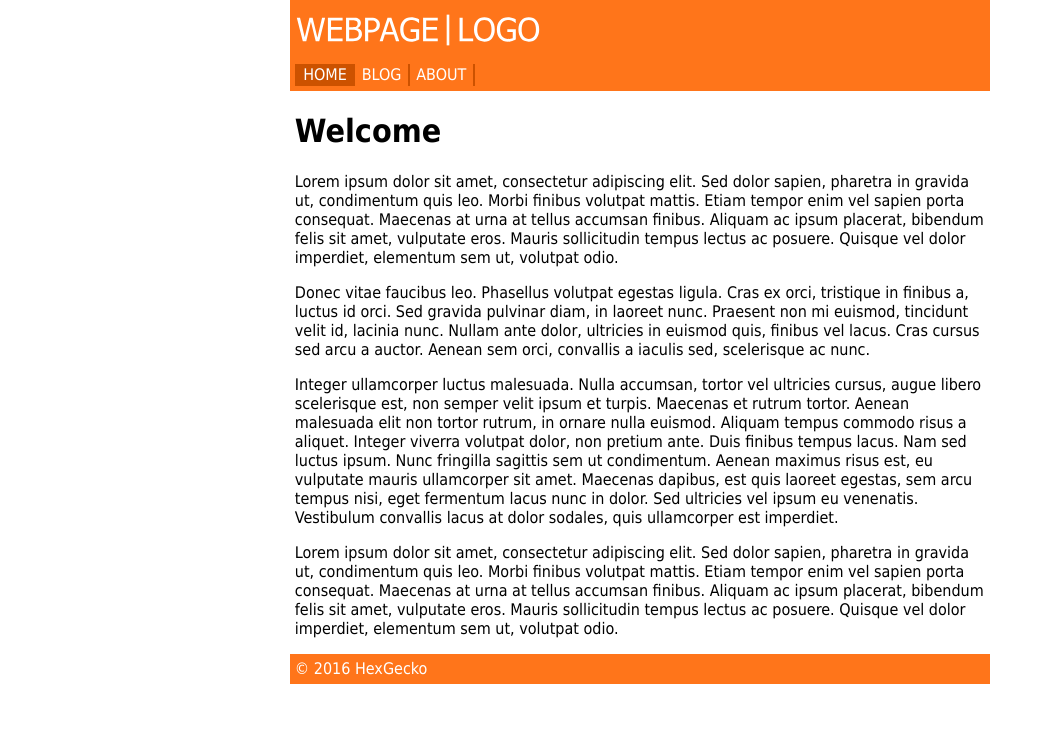
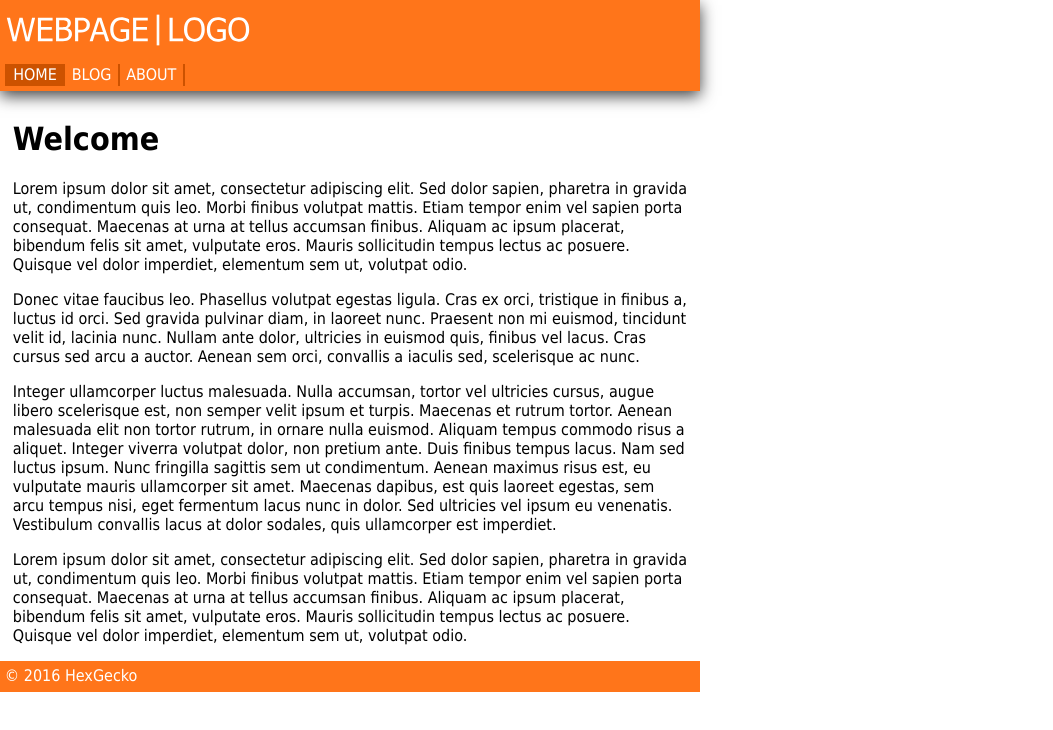
Before and after one commit to hexgecko/js-fsm, a plain HTML site: page docs/webpage/index.html in a window 1280 px wide. Shown: the whole page, without its empty margins (0-1053 px from the left). Drawn offline with nearby package versions, Linux system fonts and the light colour scheme.

Commit message:
Update the single-page website to have a fixed menu.

```diff
--- a/docs/webpage/app/app.js
+++ b/docs/webpage/app/app.js
@@ -102,6 +102,9 @@ for(var hash in pageList) {
         // remove the loading element
         $('#loader').removeClass('show');
         $('.spinner').removeClass('show');
+
+        // scroll to the top when a page is loaded
+        $('html, body').animate({ scrollTop: 0 }, 0);
       }
 
       // reload the current page in case the user change the url while loading
--- a/docs/webpage/css/style.scss
+++ b/docs/webpage/css/style.scss
@@ -2,6 +2,8 @@ $header-font-color:       #fff;
 $header-background-color: #ff751a;
 $header-selected-color:   #cc5200;
 $header-wait-background:  #f3f3f3;
+
+$max-width:               700px;
 
 @mixin display-flex {
   display: -webkit-box;
@@ -49,11 +51,18 @@ $header-wait-background:  #f3f3f3;
 body {
   margin: 0;
   font-family: Tahoma, Verdana, Segoe, sans-serif;
-  max-width: 700px;
-  margin: 0 auto;
+  max-width: $max-width;
 }
 
 header {
+  position: fixed;
+  width: 100%;
+  max-width: $max-width;
+  top: 0;
+  left: 0;
+
+  @include box-shadow( 0px 5px 15px 0px rgba(0,0,0,0.75));
+
   background-color: $header-background-color;
 
   #logo {
@@ -128,8 +137,9 @@ header {
 }
 
 #content {
-  margin-left: 0.3em;
-  margin-right: 0.3em;
+  margin-top: 120px;
+  margin-left: 0.8em;
+  margin-right: 0.8em;
 
   >a {
     display: block;
```
Also changed, not shown: docs/webpage/css/style.css, 1 other file.
